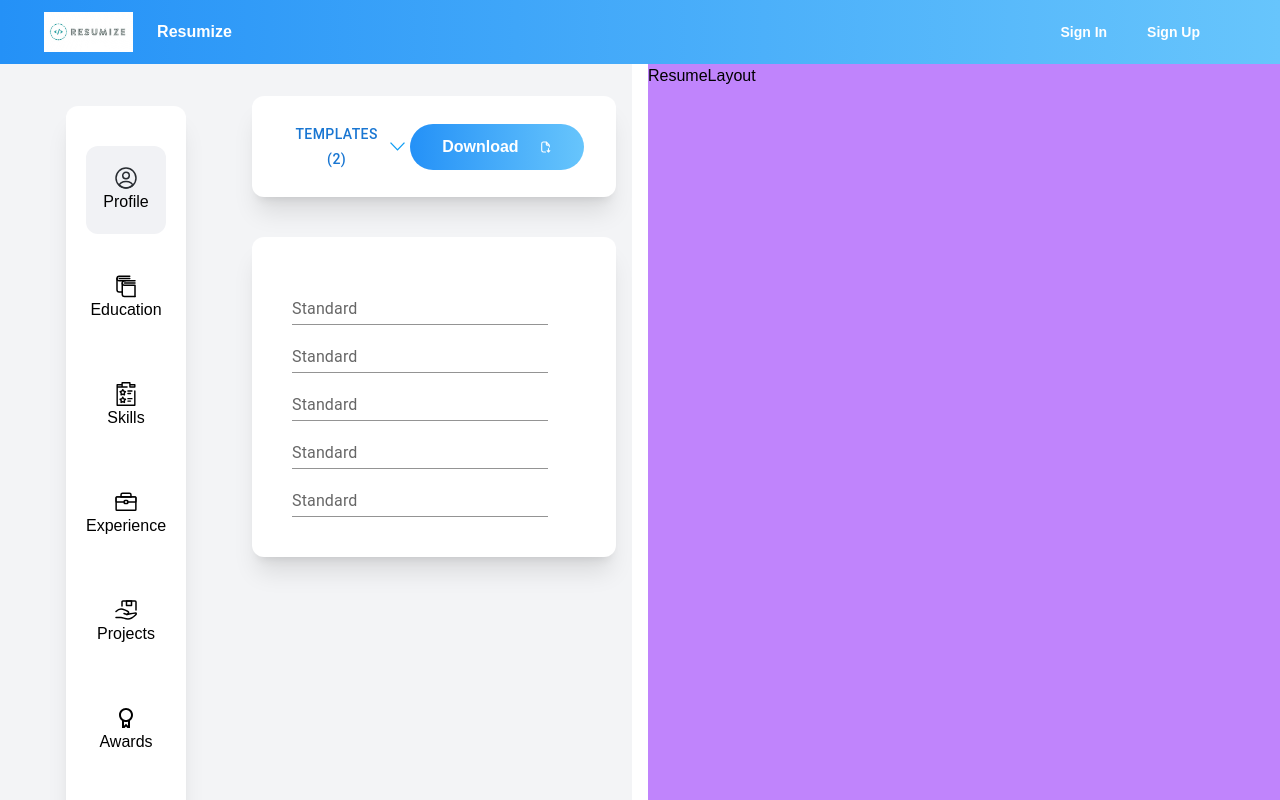
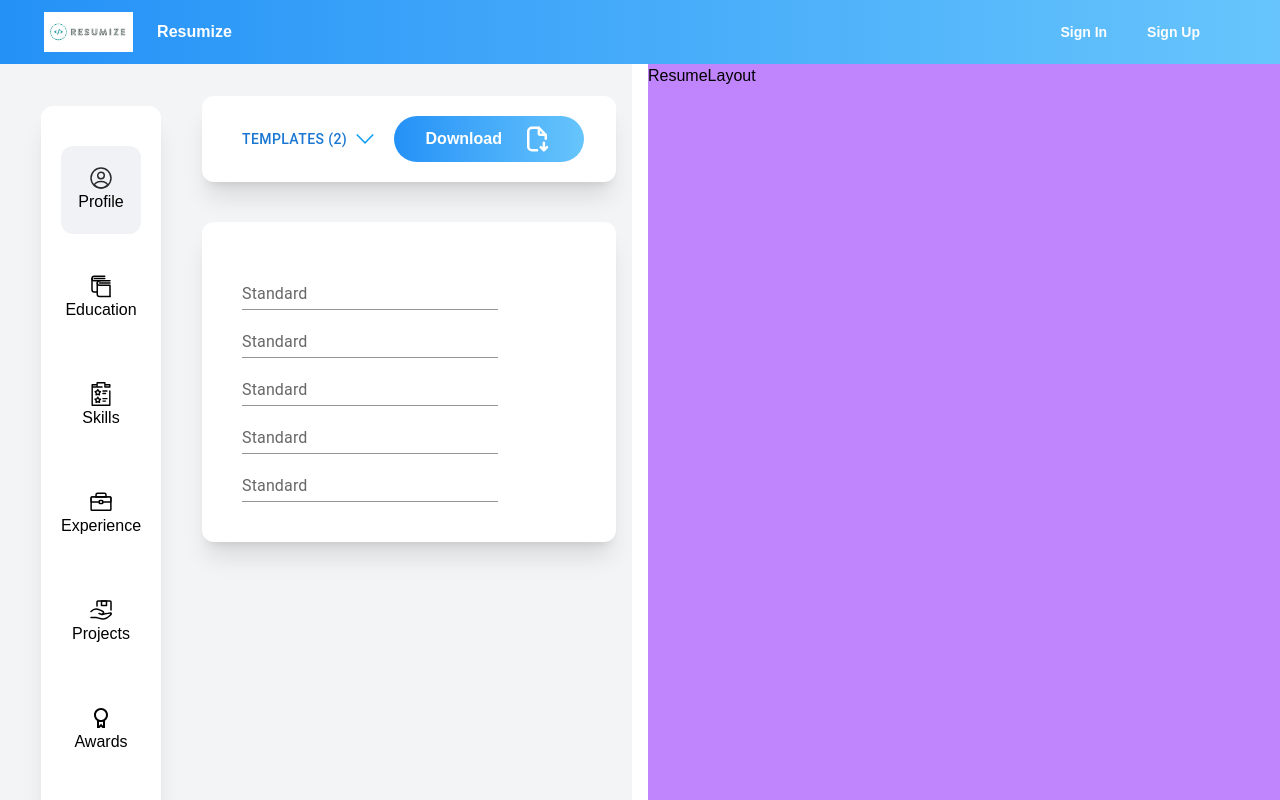
Before and after one commit to abhishekrathi16/resume-builder, a Next.js app: page /builder in a window 1280 px wide. Shown: the top 800 px of the page. Built offline with nearby package versions, Linux system fonts and the light colour scheme.

Commit message:
styling issues fix

```diff
--- a/components/modules/builder/editor/components/Sidebar.tsx
+++ b/components/modules/builder/editor/components/Sidebar.tsx
@@ -5,7 +5,7 @@ import items from "./sidebar/items";
 
 const Sidebar = (props: any) => {
   return (
-    <div className="m-[80px] bg-white w-[120px] p-[20px] mt-[42px] mx-[50px] rounded-xl shadow-xl overflow-x-auto">
+    <div className="m-[80px] bg-white w-[120px] p-[20px] mt-[42px] mx-[25px] rounded-xl shadow-xl overflow-x-auto">
       <div className="buttons">
         {items.map((item) => {
           return (
```
